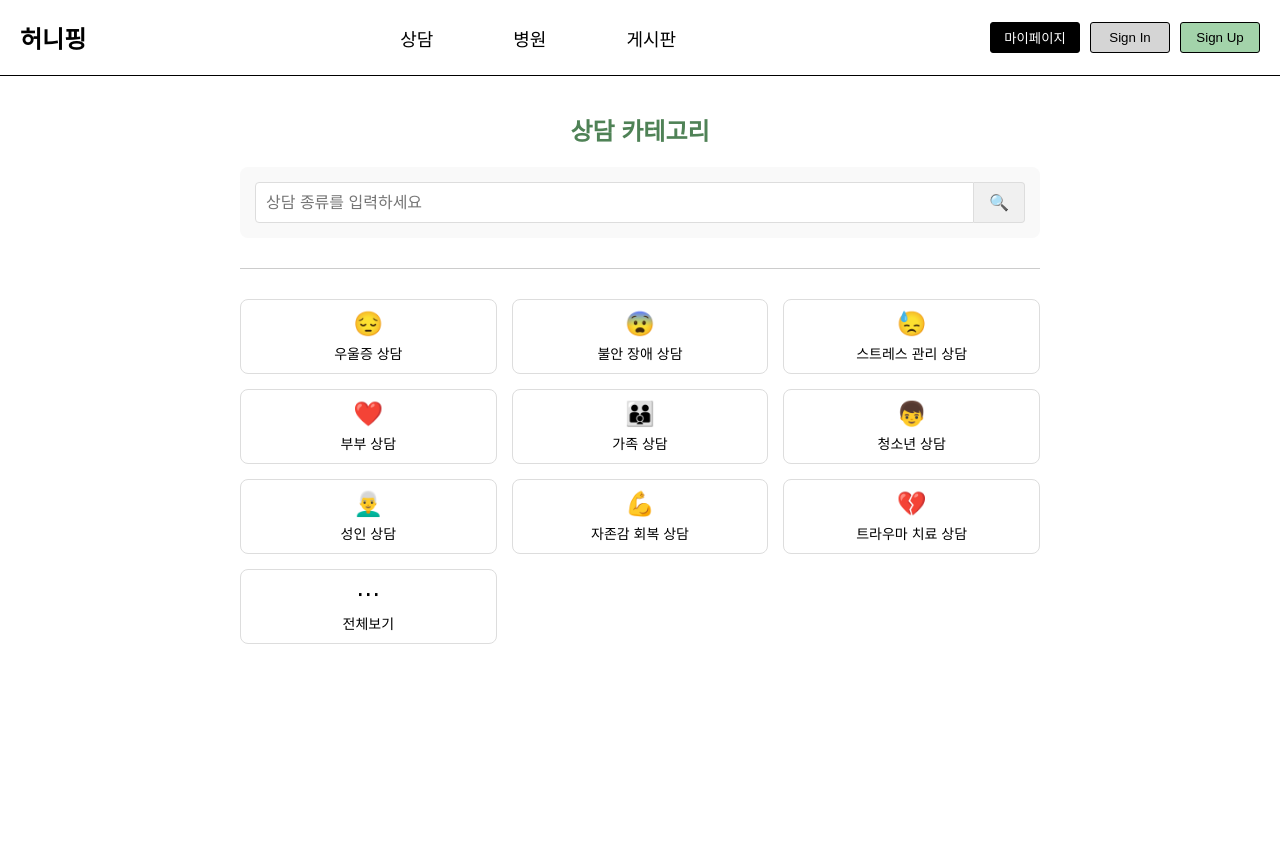
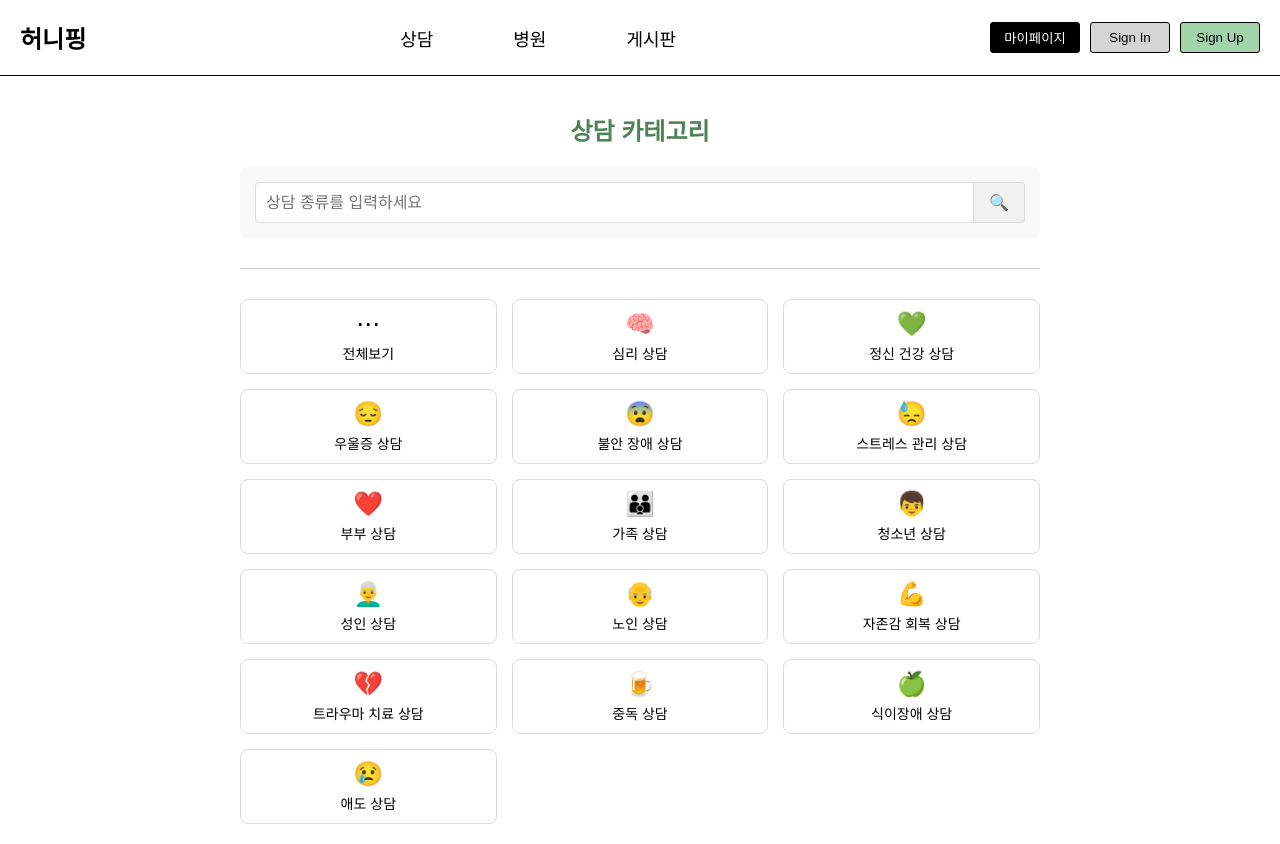
Before and after one commit to DoYoung2001/HoneyBee-FrontEnd, a React (Create React App) app: page /consult-category in a window 1280 px wide. Before the commit the page ends 800 px from the top, so only its background shows below. Built offline with nearby package versions, Linux system fonts and the light colour scheme.

Commit message:
카테고리 종류 추가 및 css 주석 정리

```diff
--- a/src/component/ConsultCategory/ConsultCategory.js
+++ b/src/component/ConsultCategory/ConsultCategory.js
@@ -3,6 +3,9 @@
 import styles from "./ConsultCategory.module.css";
 
 const consultCategories = [
+  { name: "전체보기", icon: "⋯" },
+  { name: "심리 상담", icon: "🧠", counselors: 12, hospitals: 6 },
+  { name: "정신 건강 상담", icon: "💚", counselors: 7, hospitals: 3 },
   { name: "우울증 상담", icon: "😔", counselors: 15, hospitals: 5 },
   { name: "불안 장애 상담", icon: "😨", counselors: 10, hospitals: 3 },
   { name: "스트레스 관리 상담", icon: "😓", counselors: 8, hospitals: 4 },
@@ -10,9 +13,12 @@
   { name: "가족 상담", icon: "👪", counselors: 10, hospitals: 3 },
   { name: "청소년 상담", icon: "👦", counselors: 8, hospitals: 4 },
   { name: "성인 상담", icon: "👨‍🦳", counselors: 15, hospitals: 5 },
+  { name: "노인 상담", icon: "👴", counselors: 4, hospitals: 1 },
   { name: "자존감 회복 상담", icon: "💪", counselors: 10, hospitals: 3 },
   { name: "트라우마 치료 상담", icon: "💔", counselors: 8, hospitals: 4 },
-  { name: "전체보기", icon: "⋯" },
+  { name: "중독 상담", icon: "🍺", counselors: 10, hospitals: 2 },
+  { name: "식이장애 상담", icon: "🍏", counselors: 6, hospitals: 1 },
+  { name: "애도 상담", icon: "😢", counselors: 5, hospitals: 2 },
 ];
 
 const ConsultCategory = () => {
--- a/src/component/ConsultCategory/ConsultCategory.module.css
+++ b/src/component/ConsultCategory/ConsultCategory.module.css
@@ -78,7 +78,7 @@
 }
 
 .categoryItem:hover {
-  background-color: #f0f0f0; /* 호버 시 배경색 변경 */
+  background-color: #f0f0f0;
 }
 
 .categoryIcon {
@@ -103,9 +103,9 @@
 }
 
 .noResultsContainer {
-  display: flex; /* Flexbox 사용 */
-  justify-content: center; /* 가로 중앙 정렬 */
-  align-items: center; /* 세로 중앙 정렬 */
-  height: 100%; /* 필요한 경우 높이를 조절 */
-  width: 100%; /* 필요한 경우 너비를 조절 */
+  display: flex;
+  justify-content: center;
+  align-items: center;
+  height: 100%;
+  width: 100%;
 }
```
